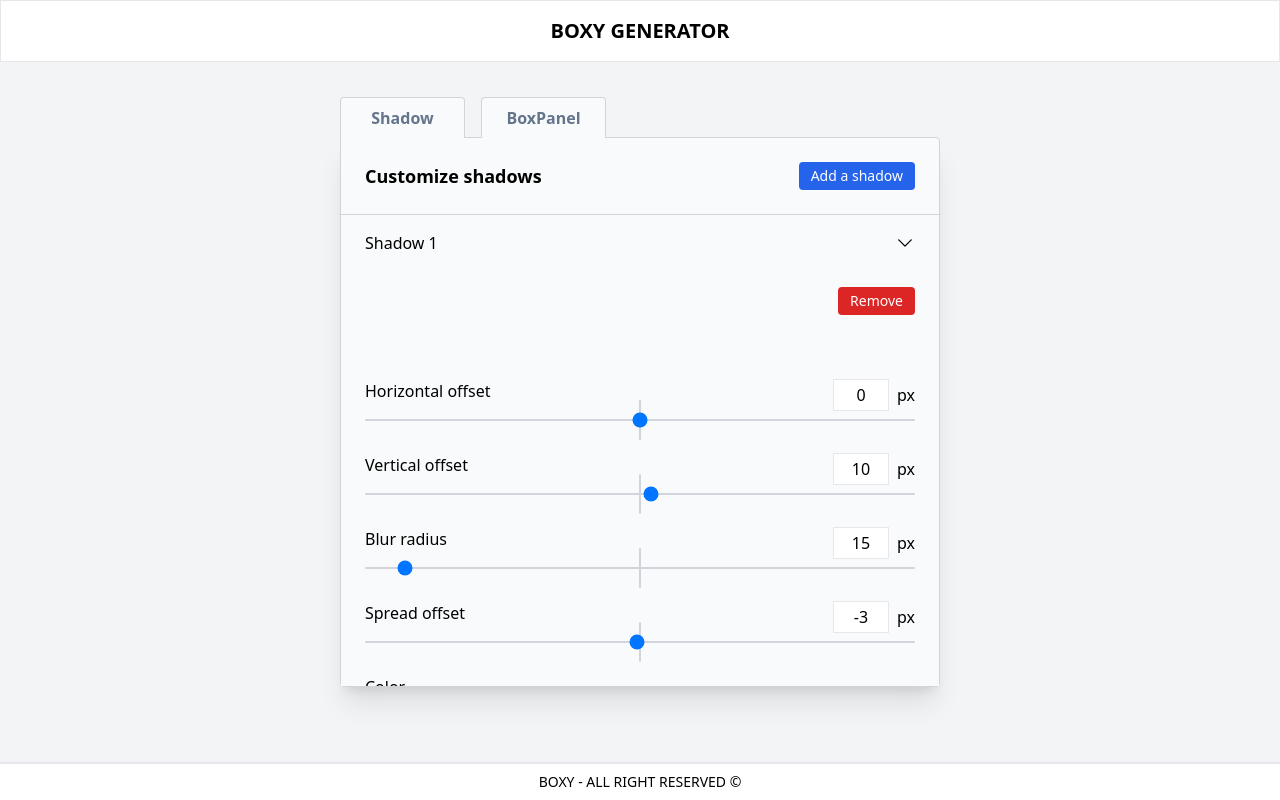
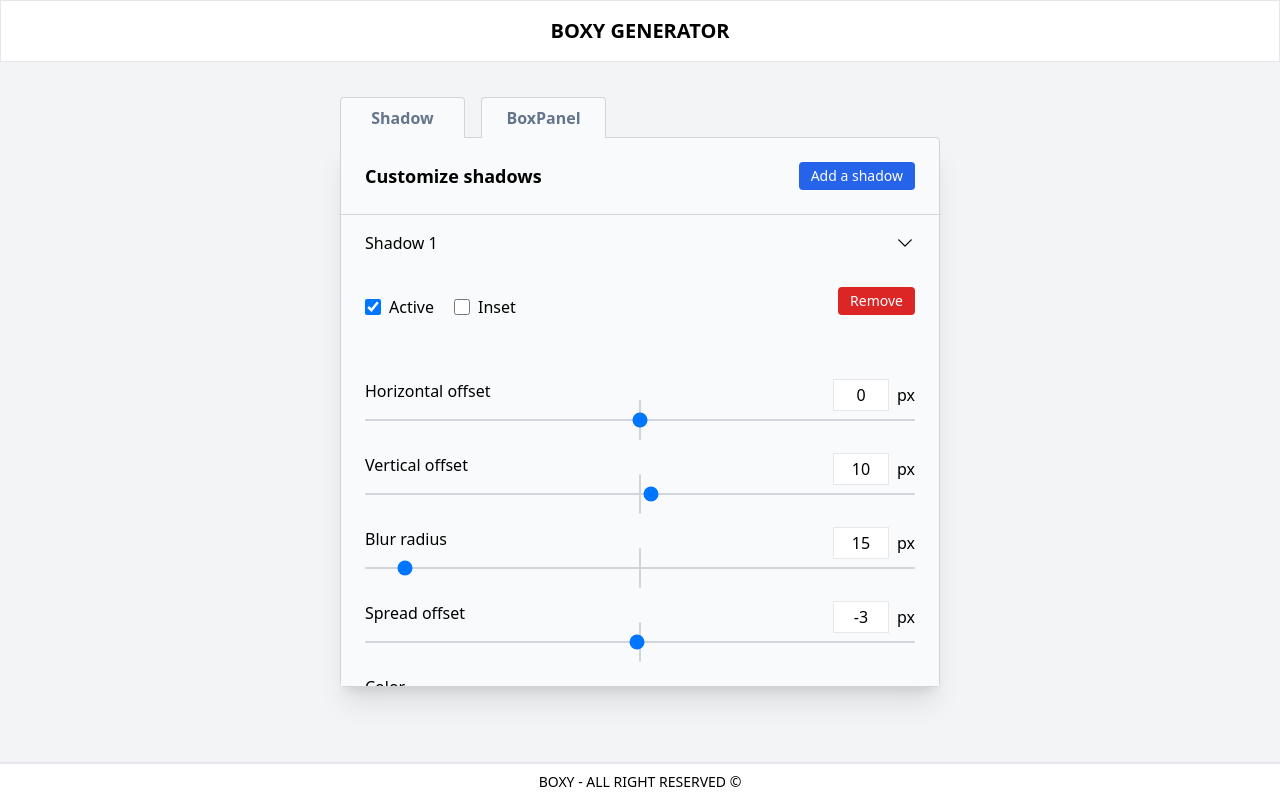
Before and after one commit to Abdourahamane10/box-shadow-generator, a React (Vite) app: page / in a window 1280 px wide. Built offline with nearby package versions, Linux system fonts and the light colour scheme.

Commit message:
Affichage du composent ShadowCheckbox dans le composent Shadow

```diff
--- a/src/layouts/ShadowList/Shadow.jsx
+++ b/src/layouts/ShadowList/Shadow.jsx
@@ -2,6 +2,7 @@ import { useState, useEffect } from "react"
 import chevron from "../../assets/chevron.svg"
 import ShadowColorPicker from "./ShadowColorPicker"
 import ShadowRange from "./ShadowRange"
+import ShadowCheckbox from "./ShadowCheckbox"
 
 export default function Shadow({pannelNumber, shadow}) {
 
@@ -34,8 +35,8 @@ export default function Shadow({pannelNumber, shadow}) {
         </button>
         {toggleShadow && <>
           <div className="flex items-end py-4 px-6">
-          {/* <Checkbox/> */}
-          {/* <Checkbox/> */}
+          <ShadowCheckbox name={"active"} shadowID={shadow.id} />
+          <ShadowCheckbox name={"inset"} shadowID={shadow.id} />
           <button className="ml-auto text-sm bg-red-600 text-white hover:bg-red-700 py-1 px-3 rounded">
             Remove
           </button>
```
